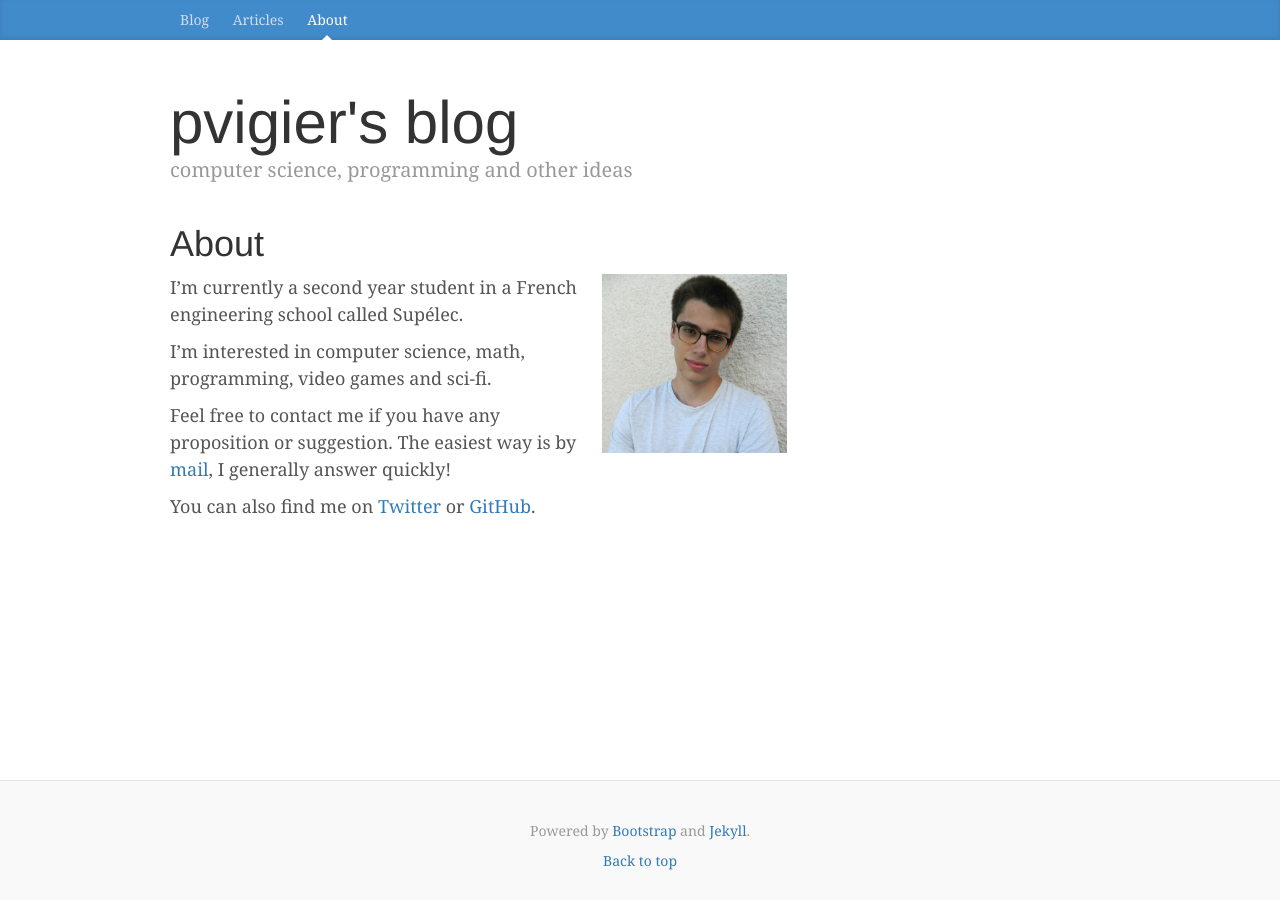
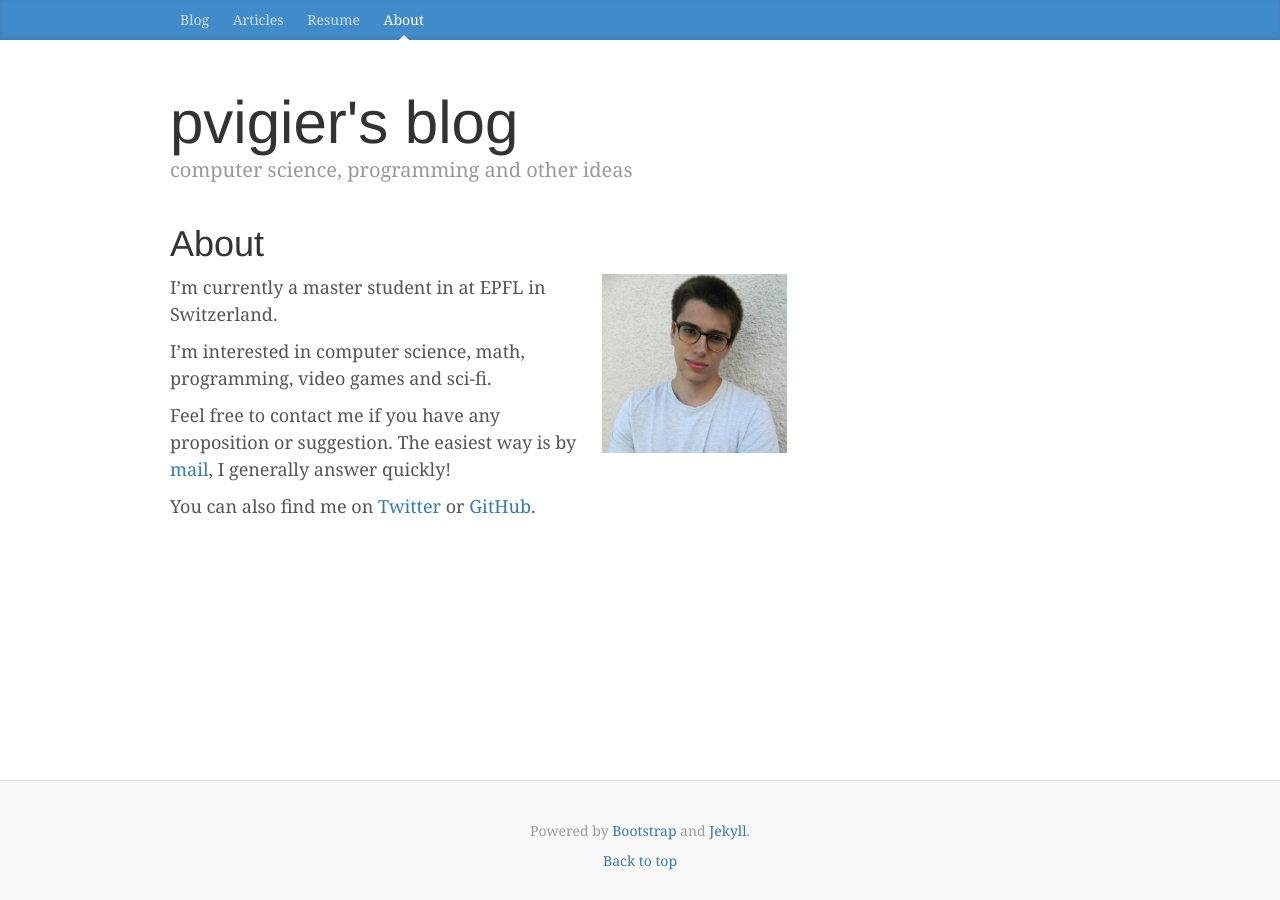
Before and after one commit to pvigier/pvigier.github.io-jekyll, a Jekyll site: the page built from about/index.md, in a window 1280 px wide. Built offline with Jekyll 4.4.1, drawn with Linux system fonts in a browser that asks for light colours.

Commit message:
Add my resume

```diff
--- a/_layouts/default.html
+++ b/_layouts/default.html
@@ -22,6 +22,7 @@
                 <nav class="blog-nav">
                     <a class="blog-nav-item{% if page.tab == 'blog' or page.type != nil %} active{% endif %}" href="/">Blog</a>
                     <a class="blog-nav-item{% if page.tab == 'articles' %} active{% endif %}" href="/articles">Articles</a>
+                    <a class="blog-nav-item{% if page.tab == 'resume' %} active{% endif %}" href="/resume">Resume</a>
                     <a class="blog-nav-item{% if page.tab == 'about' %} active{% endif %}" href="/about">About</a>
                 </nav>
             </div>
--- a/about/index.md
+++ b/about/index.md
@@ -7,7 +7,7 @@
 
 <img src="/media/img/profil_low.jpg" alt="Me" style="float:right;width:30%;">
 
-I'm currently a second year student in a French engineering school called Supélec.
+I'm currently a master student in at EPFL in Switzerland.
 
 I'm interested in computer science, math, programming, video games and sci-fi.
 
```
Also changed, not shown: resume/index.md (added, +8 -0 lines).
